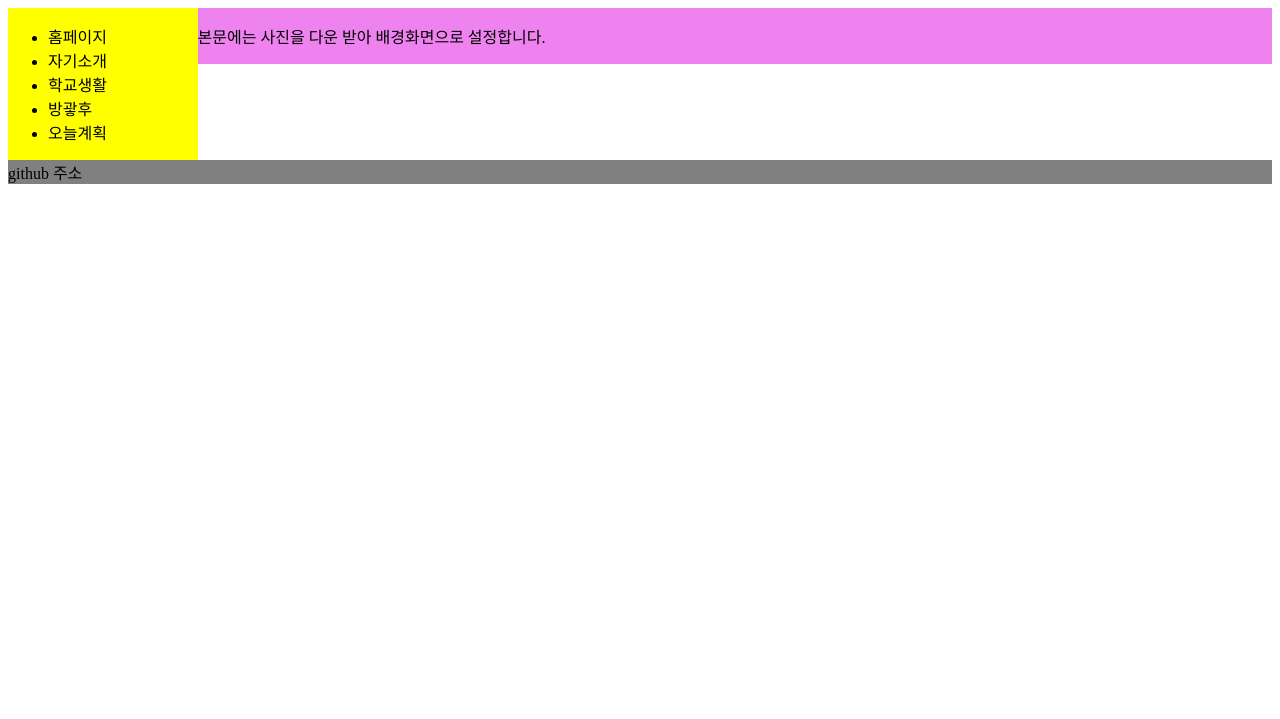
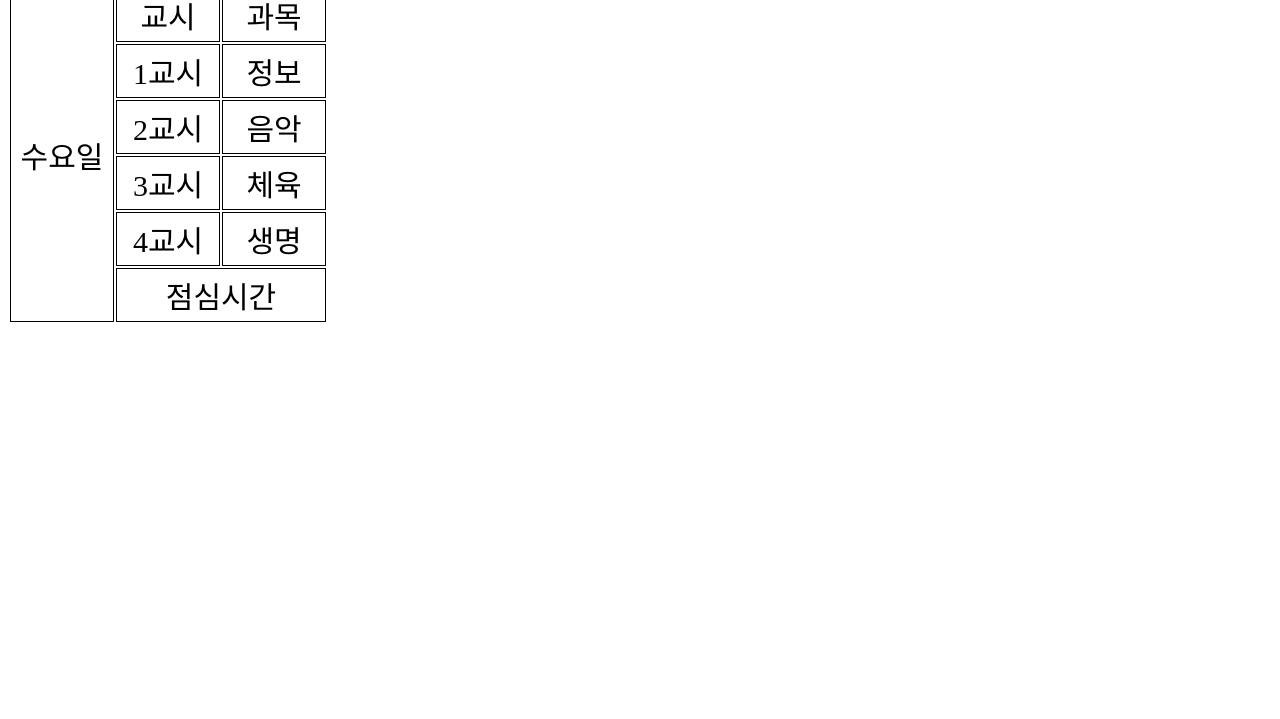
Before and after one commit to youngjoHahm/homepage, a plain HTML site: page index.html in a window 1280 px wide. Shown: the part 81-800 px from the top of the page. Drawn offline with Linux system fonts and the light colour scheme.

Commit message:
Add files via upload

```diff
--- a/index.html
+++ b/index.html
@@ -4,32 +4,44 @@
     <meta charset="UTF-8">
     <meta http-equiv="X-UA-Compatible" content="IE=edge">
     <meta name="viewport" content="width=device-width, initial-scale=1.0">
-    <title>document</title>
+    <title>Document</title>
     <style>
-        #header{background-color:pink ;}
-    #nav{width:15%; background-color: yellow; float:left}
-    #container{width:85%; background-color:violet; float:right}
-    #footer{background-color: grey; clear:both;}
+        table td {border:1px solid black;
+            text-align:center;
+            font-size:30px;
+            width:100px;
+            height:50px;}
+
+
     </style>
 </head>
 <body>
-    <div id="header">
-        <h1>사이트 제목</h1>
-    </div>
-    <div id="nav">
-    <ul>
-        <li>홈페이지</li>
-        <li>자기소개</li>
-        <li>학교생활</li>
-        <li>방괗후</li>
-        <li>오늘계획</li>
-    </ul>
-</div>
-<div id="container">
-    <p>본문에는 사진을 다운 받아 배경화면으로 설정합니다.</p>
-</div>
-<div id="footer">
-    github 주소
-</div>
+    <h2>My timetable</h2>
+    <table>
+        <tr>
+            <td rowspan="6">수요일</td>
+            <td>교시</td>
+        <td>과목</td>
+        </tr>
+        <tr>
+            <td>1교시</td>
+            <td>정보</td>
+        </tr>
+        <tr>
+            <td>2교시</td>
+            <td>음악</td>
+        </tr>
+        <tr>
+            <td>3교시</td>
+            <td>체육</td>
+        </tr>
+        <tr>
+            <td>4교시</td>
+            <td>생명</td>
+        </tr>
+        <tr>
+            <td colspan="2">점심시간</td>
+        </tr>
+    </table>
 </body>
 </html>
```
